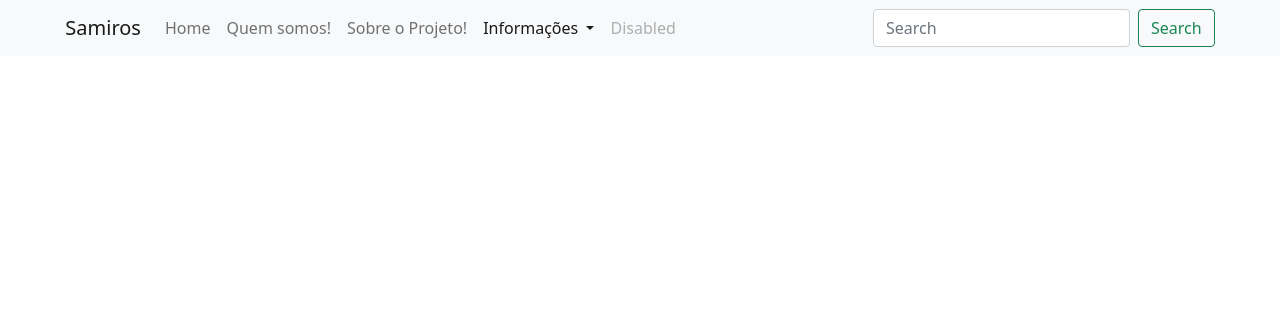
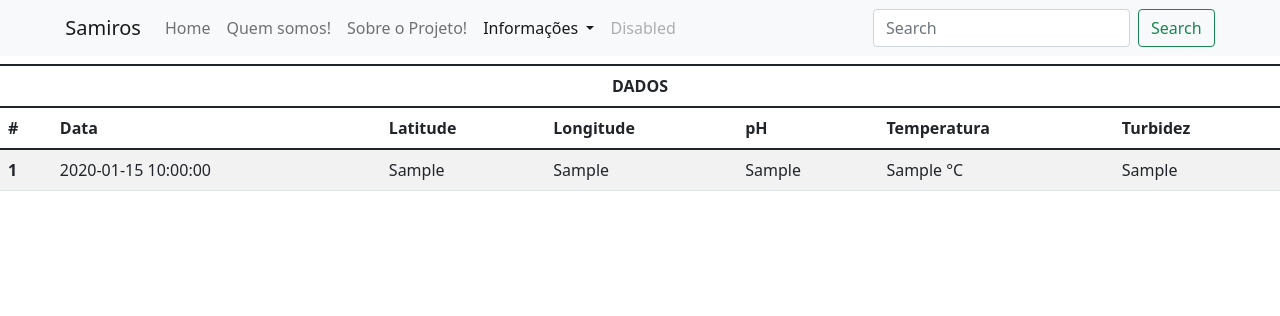
Before and after one commit to FelipeMandelli/ProjetoIntegrador_II, a PHP site: page /sensores.php in a window 1280 px wide. Shown: the top 316 px of the page. Run offline with PHP 8.4, Linux system fonts and the light colour scheme; tables that the repository leaves empty or names only in its code hold one stand-in row (values such as "Sample post"); a stand-in replaces the project's code that opens the database connection.

Commit message:
Update sensores.php

```diff
--- a/Aplicacao/Samiros/sensores.php
+++ b/Aplicacao/Samiros/sensores.php
@@ -1,3 +1,11 @@
+<?php
+	include("includes/bd_connect.php");
+
+	$consulta = "SELECT * FROM tab_info";
+
+	$con = $mysqli->query($consulta) or die($mysqli->error);
+
+?>
 <!doctype html>
 
 <html lang="pt">
@@ -58,6 +66,42 @@
 			</div>
 		</nav>
 
+		<br>
+		<br>
+		<!--Tabela-->
+		<table class="table table-striped table-hover">
+			<thead>
+				<th colspan="7" scope="col"></th>
+			</thead>
+			<thead>
+      			<th colspan="7" scope="col" class="text-center">DADOS</th>
+			</thead>
+			<thead>
+				<tr>
+				<th scope="col">#</th>
+				<th scope="col">Data</th>
+				<th scope="col">Latitude</th>
+				<th scope="col">Longitude</th>
+				<th scope="col">pH</th>
+				<th scope="col">Temperatura</th>
+				<th scope="col">Turbidez</th>
+				</tr>
+			</thead>
+			<tbody>
+				<?php while($dado = $con->fetch_array()){ ?>
+					<tr>
+					<th scope="row"><?php echo $dado["id_inf"] ?></th>
+					<td><?php echo $dado["inf_gps_date"] ?></td>
+					<td><?php echo $dado["inf_gps_lat"] ?></td>
+					<td><?php echo $dado["inf_gps_long"] ?></td>
+					<td><?php echo $dado["inf_ph"] ?></td>
+					<td><?php echo $dado["inf_temp"] ?> °C </td>
+					<td><?php echo $dado["inf_tub"] ?></td>
+					</tr>
+				<?php } ?>
+			</tbody>
+			</table>
+
 
 	</body>
 
```
